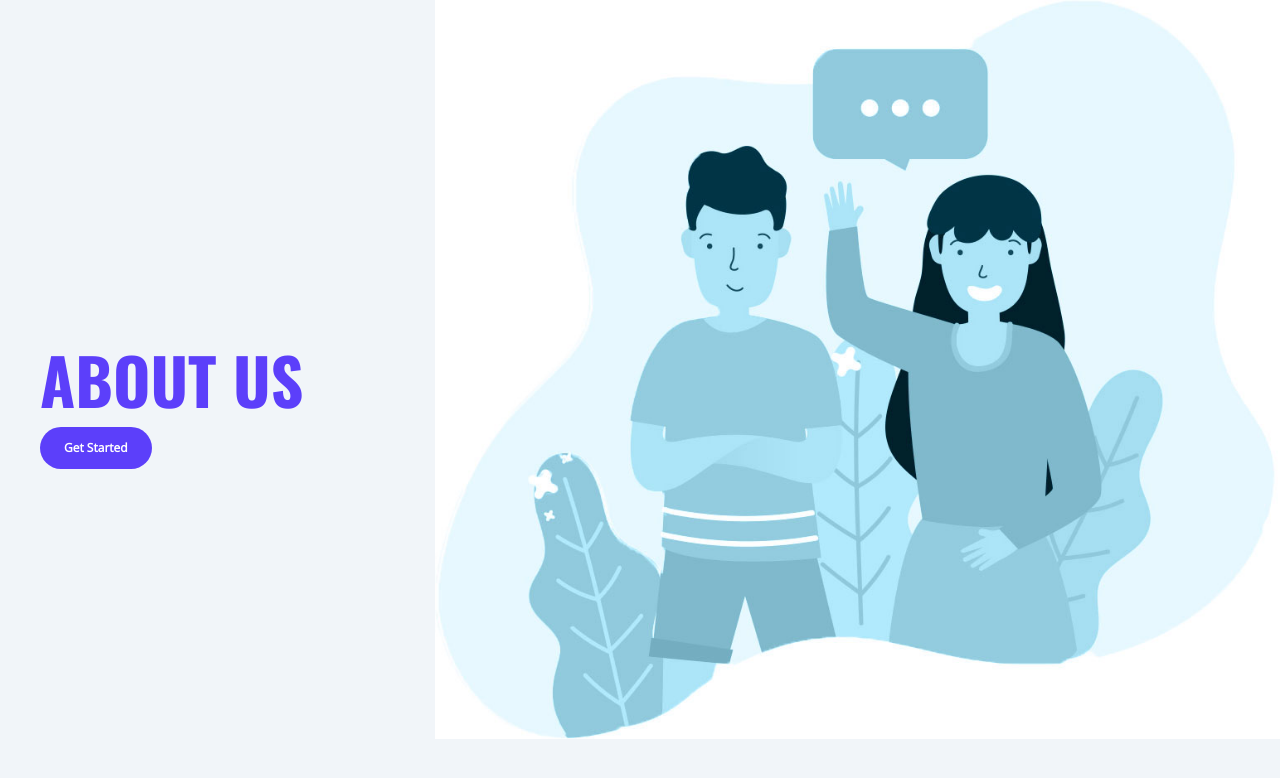
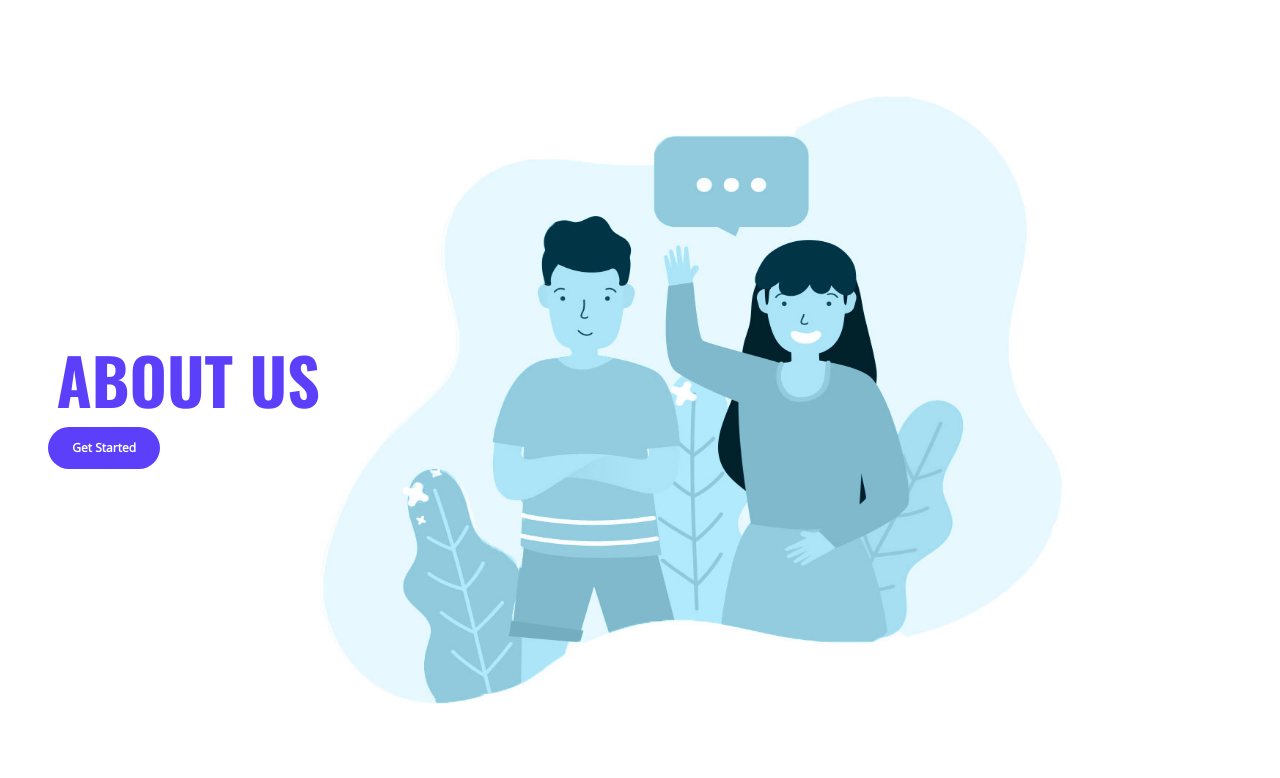
Before and after one commit to fullstacktf/Narrativas-Front, a Vue app: page / in a window 1280 px wide. Shown: the top 778 px of the page. Built offline with nearby package versions, Linux system fonts and the light colour scheme.

Commit message:
Fix: HeroAboutUs working

```diff
--- a/src/components/Hero/HeroAboutUs.vue
+++ b/src/components/Hero/HeroAboutUs.vue
@@ -1,17 +1,13 @@
 <template>
-  <div class="container w-full h-screen flex text-white">
-    <div class="start md:text-left p-6 w-full md:w-2/5 pl-10 flex flex-col justify-around">
-      <div class="">
-        <h1 class="title text-5xl md:text-6xl text-shadow text-secondary">ABOUT US</h1>
-        <button
-          class="rounded-full py-3 px-6 bg-secondary hover:bg-secondary-dark text-xs font-bold"
-        >
-          Get Started
-        </button>
-      </div>
+  <div class="container bg-white text-white max-w-full flex">
+    <div class="start md:text-left w-full md:w-1/4 h-screen flex flex-col items-center md:items-end justify-center">
+      <h1 class="title text-5xl md:text-6xl text-shadow text-secondary">ABOUT US</h1>
+      <button class="rounded-full py-3 px-6 bg-secondary hover:bg-secondary-dark text-xs font-bold md:mr-40">
+        Get Started
+      </button>
     </div>
-    <div v-show="!isMobile" md:class="w-3/5">
-      <img src="@/assets/img/heroAboutUs.jpg" alt="Imagine" />
+    <div v-show="!isMobile" class=" md:w-7/12 flex items-center justify-center">
+      <img class="h-screen w-screen py-24" src="@/assets/img/heroAboutUs.jpg" alt="Imagine" />
     </div>
   </div>
 </template>
```
